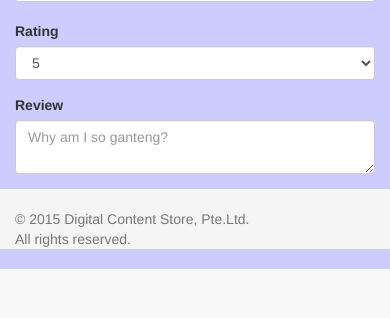
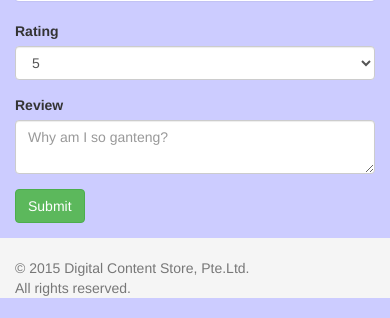
Before and after one commit to 9gix/dcs, a Django app: page /application/14/ in a window 390 px wide; the page is wider, and only the part inside the window is pictured. Shown: the part 1169-1487 px from the top of that part. Before the commit the page ends 1438 px from the top of that part, so only its background shows below. Run offline with Django 3.2, Linux system fonts and the light colour scheme; data comes from the database, SQL or seed files in the repository; parts of the project's set-up code (start-up, migrations or seed data) failed here and were passed over; some libraries are stand-ins or nearby versions.

Commit message:
Give name to all inputs and add submit button

```diff
--- a/multimedia/templates/multimedia/base_detail.html
+++ b/multimedia/templates/multimedia/base_detail.html
@@ -24,7 +24,7 @@
   <div class="form-group">
     <label class="col-md-2 control-label">Rating</label>
     <div class="col-md-2">
-      <select class="form-control">
+      <select class="form-control" name="rating">
         <option>1</option>
         <option>2</option>
         <option>3</option>
@@ -36,7 +36,12 @@
   <div class="form-group">
     <label class="col-md-2 control-label">Review</label>
     <div class="col-md-10">
-      <textarea class="form-control" placeholder="Why am I so ganteng?"></textarea>
+      <textarea class="form-control" name="comment" placeholder="Why am I so ganteng?"></textarea>
+    </div>
+  </div>
+  <div class="form-group">
+    <div class="col-md-offset-2 col-md-2">
+      <button type="submit" class="btn btn-success">Submit</button>
     </div>
   </div>
 </form>
```
